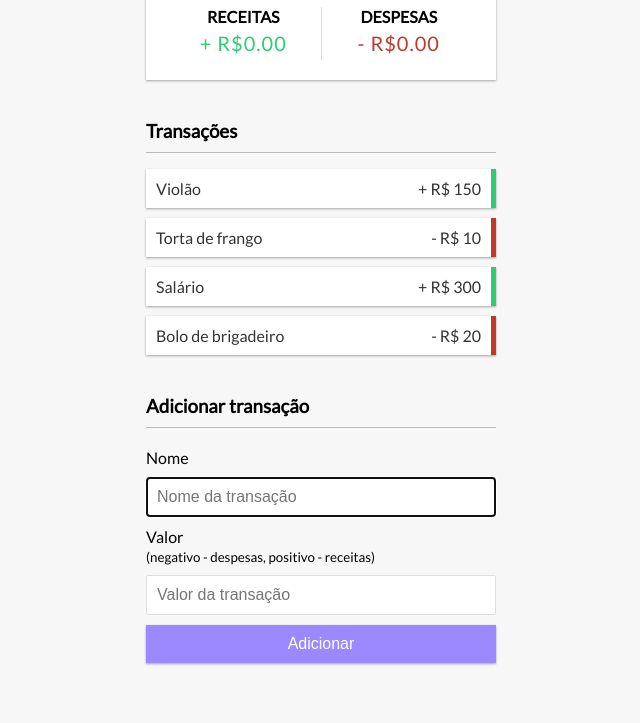
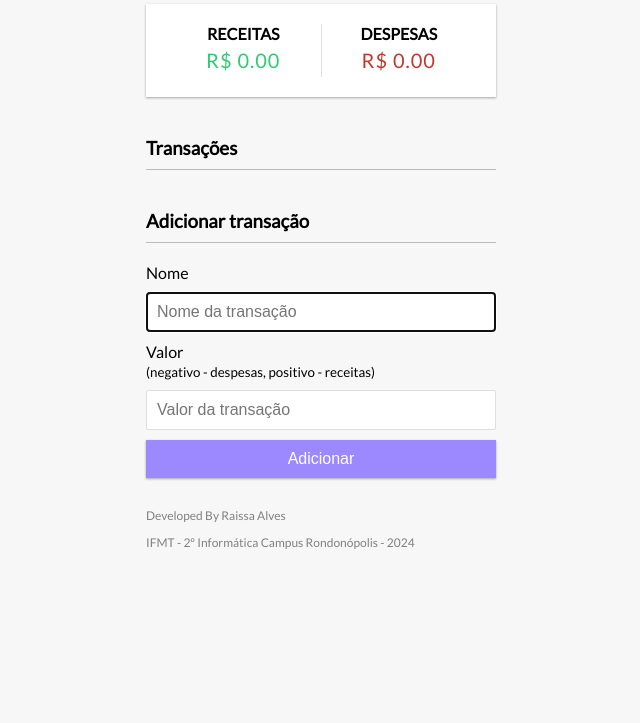
Before and after one commit to Raissa6/Controle-de-Despesas, a plain HTML site: page Controle-despesas/index.html in a window 1280 px wide. Shown: the part 190-913 px from the top of the page, without its empty margins (319-959 px from the left). After the commit the page ends 800 px from the top, so only its background shows below. Drawn offline with Linux system fonts and the light colour scheme.

Commit message:
Add files via upload
Valores atualizados

```diff
--- a/Controle-despesas/index.html
+++ b/Controle-despesas/index.html
@@ -30,11 +30,7 @@
 
       <h3>Transações</h3>
 
-      <ul id="transactions" class="transactions">
-        <!-- <li class="minus">
-          Salário <span>-$400</span><button class="delete-btn">x</button>
-        </li> -->
-      </ul>
+      <ul id="transactions" class="transactions"></ul>
 
       <h3>Adicionar transação</h3>
 
@@ -53,6 +49,8 @@
 
         <button class="btn">Adicionar</button>
       </form>
+      <p class="by">Developed By Raissa Alves</p>
+      <p class="by">IFMT - 2º Informática Campus Rondonópolis - 2024</p>
     </div>
 
     <script src="script.js"></script>
--- a/Controle-despesas/script.js
+++ b/Controle-despesas/script.js
@@ -1,41 +1,92 @@
-const transactionUl = document.querySelector("#transactions");
+const transactionUl = document.querySelector('#transactions')
+const incomeDisplay = document.querySelector('#money-plus')
+const expenseDisplay = document.querySelector('#money-minus')
+const balanceDisplay = document.querySelector('#balance')
+const form = document.querySelector('#form')
+const inputTransactionName = document.querySelector('#text')
+const inputTransactionAmount = document.querySelector('#amount')
+//console.log({inputTransactionName, inputTransactionAmount});
 
-const dummyTransactions = [
-  { id: 1, name: "Bolo de brigadeiro", amount: -20 },
-  { id: 2, name: "Salário", amount: 300 },
-  { id: 3, name: "Torta de frango", amount: -10 },
-  { id: 4, name: "Violão", amount: 150 },
-];
 
-const addTransactionIntoDOM = (transaction) => {
-  const operator = transaction.amount < 0 ? "-" : "+";
-  const CSSClass = transaction.amount < 0 ? "minus" : "plus";
-  const amountWithoutOperator = Math.abs(transaction.amount);
-  const li = document.createElement("li");
+// let transactions = [
+//     { id: 1, name: "Bolo de brigadeiro", amount: -20 },
+//     { id: 2, name: "Salário", amount: 300 },
+//     { id: 3, name: "Torta de frango", amount: -10 },
+//     { id: 4, name: "Violão", amount: 150 },
+// ];
+const localStorageTransactions = JSON.parse(localStorage
+    .getItem('transactions'))
 
-  li.classList.add(CSSClass);
-  li.innerHTML = `
-        ${transaction.name} <span> ${operator} R$ ${amountWithoutOperator}</span><button class="delete-btn">x</button>
-  `;
-  transactionUl.prepend(li);
+let transactions = localStorage
+    .getItem('transactions') !== null ? localStorageTransactions : []
 
-};
+const removeTransaction = ID => {
+    transactions = transactions.filter(transaction => transaction.id !== ID)
+    // console.log(transactions);
+    upDateBalanceValues()
+    init()
 
-const updateBalanceValues = () => {
-  const transactionsAmounts = dummyTransactions.map(
-    (transaction) => transaction.amout
-  );
+}
 
-  const income = transactionsAmounts.filter((value) => value > 0);
-  const total = transactionsAmounts
-    .reduce((accumulator, transaction) => accumulator + transaction, 0)
+function addTransactionIntoDOM(transaction) {
+    const operator = transaction.amount < 0 ? "-" : "+"
+    const CSSClass = transaction.amount < 0 ? "minus" : "plus"
+    const amountWithoutOperator = Math.abs(transaction.amount)
+    const li = document.createElement("li")
+
+    li.classList.add(CSSClass)
+    li.innerHTML = `
+        ${transaction.name}
+        <span> ${operator} R$ ${amountWithoutOperator}</span>
+        <button class="delete-btn" onclick = "removeTransaction(${transaction.id})">
+            x
+        </button>
+  `
+    transactionUl.append(li)
+    //transactionUl.prepend(li);
+    // console.log(li);
+    //console.log(operator);
+    {
+        // <li class="minus">
+        //     Salário <span>-$400</span><button class="delete-btn">x</button>
+        // </li>
+    }
+}
+
+// addTransactionIntoDOM(transactions[0]);
+// addTransactionIntoDOM(transactions[1]);
+
+const getExpenses = transactionsAmounts => Math.abs(transactionsAmounts
+    .filter(value => value < 0)
+    .reduce((accumulator, value) => accumulator + value, 0))
     .toFixed(2);
-  console.log(income);
+
+const upDateBalanceValues = () => {
+    const transactionsAmounts = transactions.map(transaction => transaction.amount
+    );
+    // console.log(transactionsAmounts)
+    const total = transactionsAmounts.reduce((accumulator, transaction) => accumulator + transaction, 0).toFixed(2)
+    const income = transactionsAmounts
+        .filter((value) => value > 0)
+        .reduce((accumulator, value) => accumulator + value, 0)
+        .toFixed(2);
+    const expense = getExpenses(transactionsAmounts)
+    //console.log(expense)
+    balanceDisplay.textContent = `R$ ${total}`
+    incomeDisplay.textContent = `R$ ${income}`
+    expenseDisplay.textContent = `R$ ${expense}`
 };
 
 const init = () => {
-  dummyTransactions.forEach(addTransactionIntoDOM);
-  updateBalanceValues();
+    transactionUl.innerHTML = ''
+    transactions.forEach(addTransactionIntoDOM);
+    upDateBalanceValues();
 };
 
-init();
+init()
+
+const upDateLocalStorage = () => {
+    localStorage.setItem('transactions', JSON.stringify(transactions));
+}
+
+form.addEventListener('submit', handleFormSubmit)
--- a/Controle-despesas/style.css
+++ b/Controle-despesas/style.css
@@ -150,3 +150,8 @@ input[type='number'] {
 .transactions li:hover .delete-btn {
   opacity: 1;
 }
+
+.by {
+  color: grey;
+  font-size: 12px;
+}
```
